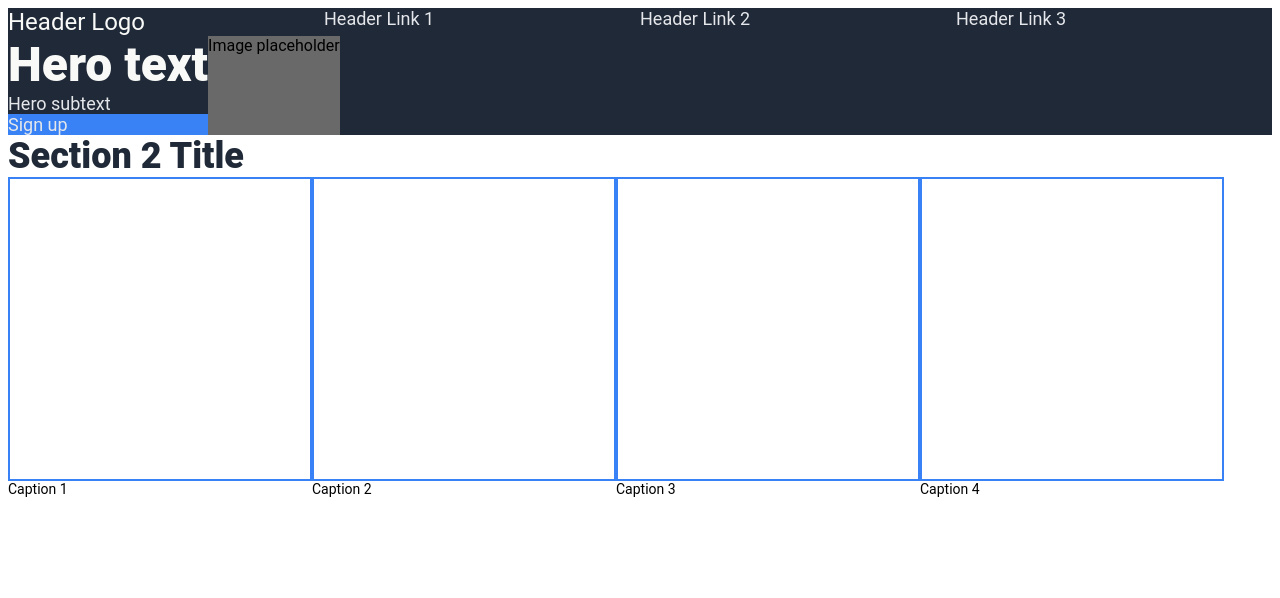
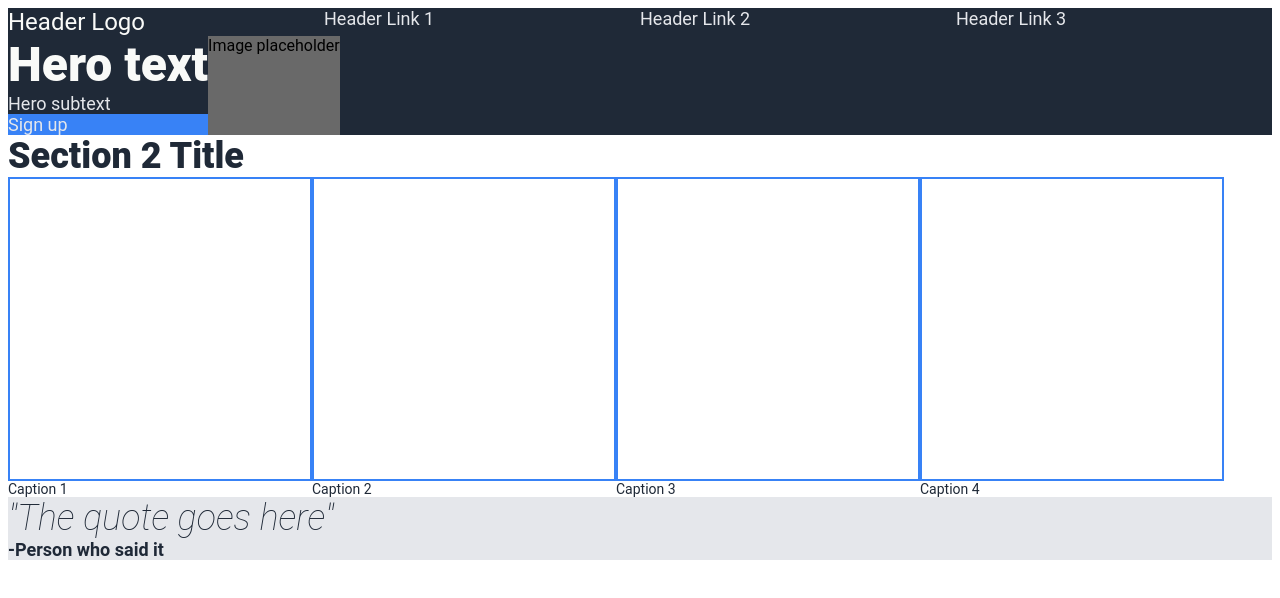
Before and after one commit to nkorotzer/Odin-Practice, a plain HTML site: page index.html in a window 1280 px wide. Drawn offline with Linux system fonts and the light colour scheme.

Commit message:
Added basic section 3 styling

```diff
--- a/index.html
+++ b/index.html
@@ -47,8 +47,8 @@
 
     <div class="section3">
         <div class="sec3-quote-container">
-            <div class="sec3-quote-top"></div>
-            <div class="sec3-quote-bottom"></div>
+            <div class="sec3-quote-top">"The quote goes here"</div>
+            <div class="sec3-quote-bottom">-Person who said it</div>
         </div>
     </div>
     <div class="section4"></div>
--- a/styles.css
+++ b/styles.css
@@ -77,5 +77,27 @@ body {
 
 .sec2-image-item-caption {
     font-size: 14px;
-    color: black;
+    color: #1f2937;
 }
+
+.section3 {
+    background-color: #e5e7eb;
+}
+
+.sec3-quote-container {
+    display: flex;
+    flex-direction: column;
+}
+
+.sec3-quote-top {
+    font-size: 36px;
+    color: #1f2937;
+    font-style: italic;
+    font-weight: lighter;
+}
+
+.sec3-quote-bottom {
+    font-size: 18px;
+    color: #1f2937;
+    font-weight: bold;
+}
```
